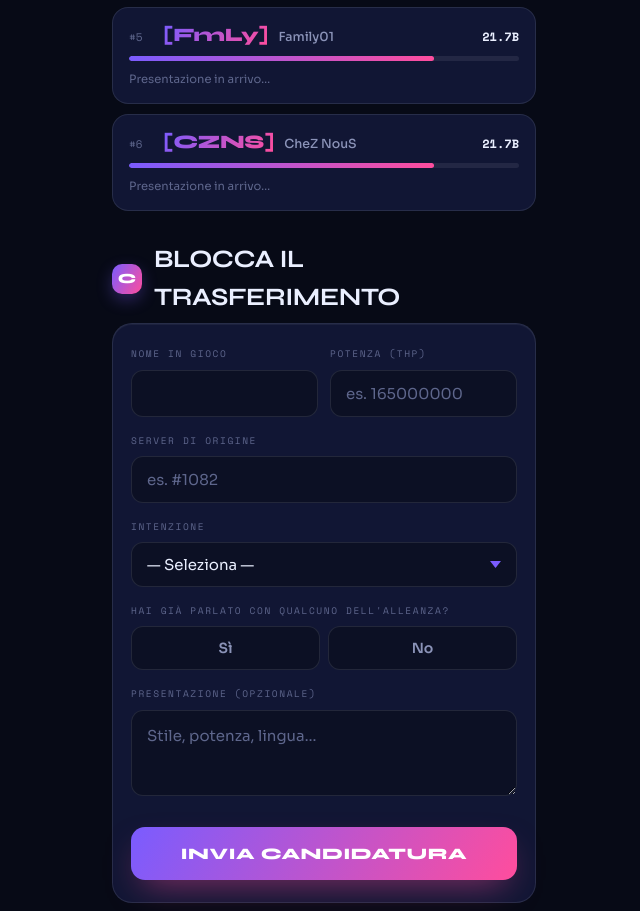
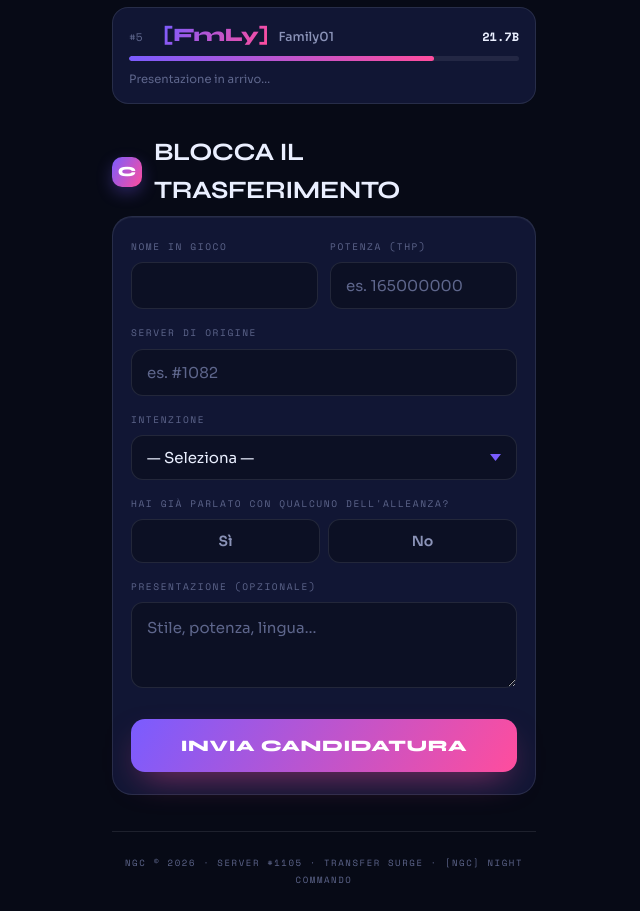
Before and after one commit to serafino86/transfer-surge-1105, a plain HTML site: page index.html in a window 1280 px wide. Shown: the part 1525-2436 px from the top of the page, without its empty margins (316-956 px from the left). Drawn offline with nearby package versions, Linux system fonts and the light colour scheme; no server answers.

Commit message:
Solo top 5 del server: rimossa CZNS
Co-Authored-By: Claude Opus 5.5 <noreply@anthropic.com>
Claude-Session: https://claude.ai/code/session_01XMVPci7kyQo3nmHminEmeK

```diff
--- a/index.html
+++ b/index.html
@@ -341,7 +341,6 @@ const ALLIANCES=[
   {tag:'LdKy',name:'GottisUnitedKnights', pw:26.3},
   {tag:'VNEM',name:'True Unity',          pw:24.1},
   {tag:'FmLy',name:'Family01',            pw:21.7},
-  {tag:'CZNS',name:'CheZ NouS',           pw:21.7},
 ];
 const PWMAX=Math.max(...ALLIANCES.map(a=>a.pw));
 
```
